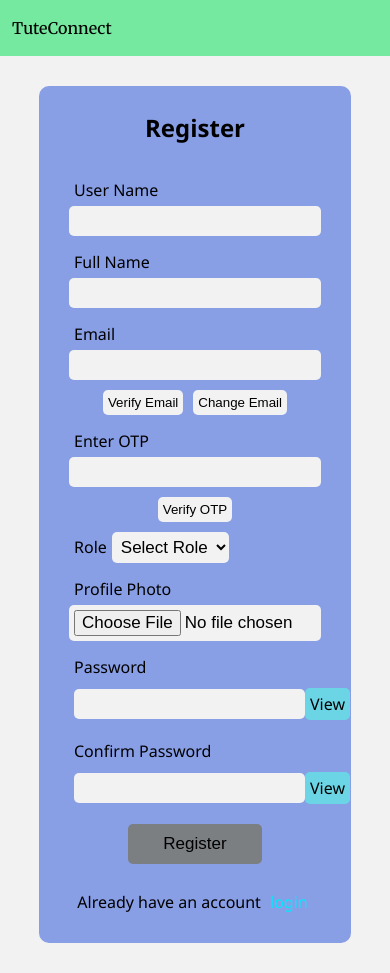
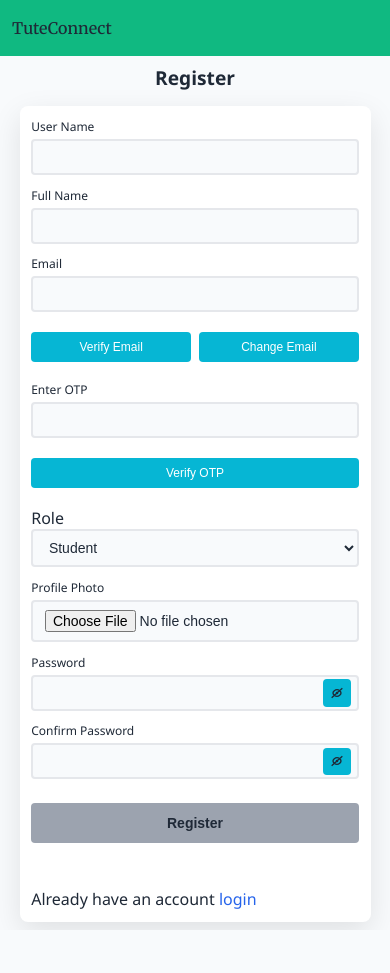
Before and after one commit to mdIbtisamAnsari/Front_TC, a React (Vite) app: page /register in a window 390 px wide. After the commit the page ends 930 px from the top, so only its background shows below. Built offline with nearby package versions, Linux system fonts and the light colour scheme; no server answers.

Commit message:
feat: enhance UI with new home and registration styles, improve responsiveness, and update color variables

```diff
--- a/src/index.css
+++ b/src/index.css
@@ -1,23 +1,23 @@
 :root{
-  --background-colour: #f2f2f2;
-  --primary-navbar-colour: #74e99f;
-  --link-active: #6b83f7;
-  --text-colour: rgb(0, 0, 0);
-  --registration-background: #6bd5e5;
-  --primary-colour:#889ee5;
-  --secondary-colour: #efb146;
-  --link-colour: rgb(0, 234, 255);
+  --background-colour: #f8fafc;
+  --primary-navbar-colour: #10b981;
+  --link-active: #3b82f6;
+  --text-colour: #1f2937;
+  --registration-background: #06b6d4;
+  --primary-colour: #ffffff;
+  --secondary-colour: #f59e0b;
+  --link-colour: #2563eb;
 }
 
 .darkMode{
-  --background-colour: #232222;
-  --primary-navbar-colour: #2a2a2a;
-  --link-active: #8a9cff;
-  --text-colour: #f0f0f0;
-  --registration-background: #465051;
-  --primary-colour:#373737;
-  --secondary-colour: #222121;
-  --link-colour:rgb(147, 147, 255);
+  --background-colour: #111827;
+  --primary-navbar-colour: #065f46;
+  --link-active: #60a5fa;
+  --text-colour: #f9fafb;
+  --registration-background: #0e7490;
+  --primary-colour: #1f2937;
+  --secondary-colour: #d97706;
+  --link-colour: #93c5fd;
 }
 
 html, body {
--- a/src/pages/Home.jsx
+++ b/src/pages/Home.jsx
@@ -1,15 +1,61 @@
-import { useState, useEffect } from 'react'
-import { loginUser } from '../api/login.api.js'
-
+import { Link } from 'react-router-dom'
+import './home.css'
 
 const Home = () => {
-  const [data, setData] = useState()
+  return (
+    <div className="home-container">
+      <section className="hero-section">
+        <div className="hero-content">
+          <h1 className="hero-title">Welcome to Tute Connect</h1>
+          <p className="hero-subtitle">
+            Connecting students with qualified tutors for personalized learning experiences
+          </p>
+          <div className="cta-buttons">
+            <Link to="/register" className="btn btn-primary">Find a Tutor</Link>
+            <Link to="/register" className="btn btn-secondary">Become a Tutor</Link>
+          </div>
+        </div>
+      </section>
 
-  return (
-    <div>
-      <h1>Home</h1>
-      <pre>{JSON.stringify(data, null, 2)}</pre>
-      </div>
+      <section className="features-section">
+        <h2 className="section-title">Why Choose Tute Connect?</h2>
+        <div className="features-grid">
+          <div className="feature-card">
+            <h3>Qualified Tutors</h3>
+            <p>Connect with experienced and verified tutors across various subjects</p>
+          </div>
+          <div className="feature-card">
+            <h3>Flexible Learning</h3>
+            <p>Schedule sessions that fit your availability and learning pace</p>
+          </div>
+          <div className="feature-card">
+            <h3>Affordable Rates</h3>
+            <p>Find tutoring services that match your budget and requirements</p>
+          </div>
+        </div>
+      </section>
+
+      <section className="how-it-works">
+        <h2 className="section-title">How It Works</h2>
+        <div className="steps-container">
+          <div className="step">
+            <div className="step-number">1</div>
+            <h3>Sign Up</h3>
+            <p>Create your account as a student or tutor</p>
+          </div>
+          <div className="step">
+            <div className="step-number">2</div>
+            <h3>Connect</h3>
+            <p>Browse and connect with suitable matches</p>
+          </div>
+          <div className="step">
+            <div className="step-number">3</div>
+            <h3>Learn</h3>
+            <p>Start your personalized learning journey</p>
+          </div>
+        </div>
+      </section>
+    </div>
   )
 }
 
--- a/src/pages/Register.css
+++ b/src/pages/Register.css
@@ -1,85 +1,193 @@
-.registration-container{
-    border-radius: 10px;
-    background: var(--primary-colour);
-    margin: 60px 10vw 0px;
-    padding: 20px;
-    align-items: center;
-    transform: translateY(-30px);
-}
-.registration-container h2 {
-    text-align: center;
-    margin-bottom: 15px;
-}
-.registration-container * {
-    padding: 5px;
-}
-.registration-container form {
+.registration-container {
+  min-height: calc(100vh - 56px);
+  background: var(--background-colour);
   display: flex;
   flex-direction: column;
   align-items: center;
+  justify-content: center;
+  padding: clamp(5px, 2vw, 40px) clamp(5px, 2vw, 20px);
+  box-sizing: border-box;
+  width: 100vw;
+  max-width: 100%;
+  overflow-x: hidden;
 }
 
-.form-element{
+.registration-container h2 {
+  text-align: center;
+  margin-bottom: clamp(15px, 4vw, 30px);
+  color: var(--text-colour);
+  font-size: clamp(1.2rem, 4vw, 2rem);
+  font-weight: 600;
+}
+
+.registrationForm {
+  background: var(--primary-colour);
+  width: clamp(280px, 90vw, 500px);
+  padding: clamp(10px, 3vw, 40px);
+  border-radius: clamp(8px, 2vw, 16px);
+  box-shadow: 0 10px 30px rgba(0, 0, 0, 0.1);
+  display: flex;
+  flex-direction: column;
+  gap: clamp(10px, 3vw, 20px);
+  box-sizing: border-box;
+  max-width: 90vw;
+}
+
+.form-element {
   display: flex;
   flex-direction: column;
   width: 100%;
 }
-.form-element input, .role select {
+
+.form-element label {
+  margin-bottom: clamp(4px, 1vw, 8px);
+  color: var(--text-colour);
+  font-weight: 500;
+  font-size: clamp(12px, 2.5vw, 14px);
+}
+
+.form-element input,
+.role select {
   background: var(--background-colour);
-    border: none;
-    border-radius: 5px;
-    padding: 5px;
-    font-size: 17px;
+  border: 2px solid #e5e7eb;
+  border-radius: clamp(4px, 1vw, 8px);
+  padding: clamp(8px, 2vw, 12px) clamp(10px, 3vw, 16px);
+  font-size: clamp(14px, 3vw, 16px);
+  color: var(--text-colour);
+  transition: border-color 0.3s ease;
+  width: 100%;
+  box-sizing: border-box;
+}
 
+.role option {
+  background: var(--background-colour);
+  color: var(--text-colour);
+  padding: clamp(8px, 2vw, 12px);
+  font-size: clamp(14px, 3vw, 16px);
+}
+
+.form-element input:focus,
+.role select:focus {
+  outline: none;
+  border-color: var(--primary-navbar-colour);
+}
+
+.form-element input:disabled {
+  background: #f3f4f6;
+  color: #9ca3af;
+  cursor: not-allowed;
+}
+
+.pass {
+  display: flex;
+  align-items: center;
+  position: relative;
+  width: 100%;
+}
+
+.pass input {
+  flex: 1;
+  padding-right: clamp(35px, 8vw, 50px);
 }
 
 .password_container {
+  position: absolute;
+  right: clamp(6px, 2vw, 12px);
   cursor: pointer;
   background: var(--registration-background);
   border: none;
-    border-radius: 5px;
-    padding: 5px;
-    width: fit-content
-}
-.pass{
+  border-radius: clamp(3px, 1vw, 6px);
+  padding: clamp(4px, 1.5vw, 8px);
   display: flex;
   align-items: center;
-    input{
-        width: 80vw;
-    }
+  justify-content: center;
+  color: white;
+  transition: background-color 0.2s;
 }
 
-.button-box *{
-    margin: 0 5px;
-    background: var(--background-colour);
-    border: none;
-    border-radius: 5px;
+.password_container:hover {
+  background: var(--link-active);
 }
-.button-box *:disabled{
-    margin: 0 5px;
-    background: rgba(82, 82, 104, 0.552);
-    border: none;
-    border-radius: 5px;
-}
+
 .role {
   width: 100%;
 }
-.reg-but{
-    background-color: var(--secondary-colour);
-    padding: 10px 30px;
-    border: none;
-    border-radius: 5px;
-    font-size: 17px;
-    margin-top: 10px;
+
+.role select {
+  width: 100%;
   cursor: pointer;
 }
-.reg-but:disabled{
-    background: rgb(124, 127, 130);
+
+.role select option{
+  cursor: pointer;
+  position: relative;
 }
-input:disabled{
-    color: rgb(124, 127, 130);
+
+.button-box {
+  display: flex;
+  gap: clamp(5px, 2vw, 10px);
+  margin: clamp(5px, 2vw, 10px) 0;
 }
-a{
+
+.button-box button {
+  flex: 1;
+  background: var(--registration-background);
+  color: white;
+  border: none;
+  border-radius: clamp(4px, 1vw, 8px);
+  padding: clamp(8px, 2vw, 10px) clamp(12px, 3vw, 16px);
+  font-size: clamp(12px, 2.5vw, 14px);
+  font-weight: 500;
+  cursor: pointer;
+  transition: background-color 0.2s;
+}
+
+.button-box button:hover:not(:disabled) {
+  background: var(--link-active);
+}
+
+.button-box button:disabled {
+  background: #9ca3af;
+  cursor: not-allowed;
+}
+
+.reg-but {
+  background: var(--secondary-colour);
+  color: white;
+  padding: clamp(12px, 3vw, 16px) clamp(16px, 4vw, 30px);
+  border: none;
+  border-radius: clamp(4px, 1vw, 8px);
+  font-size: clamp(14px, 3vw, 16px);
+  font-weight: 600;
+  margin-top: clamp(10px, 3vw, 20px);
+  cursor: pointer;
+  transition: background-color 0.2s, transform 0.2s;
+  width: 100%;
+}
+
+.reg-but:hover:not(:disabled) {
+  background: #d97706;
+  transform: translateY(-1px);
+}
+
+.reg-but:disabled {
+  background: #9ca3af;
+  cursor: not-allowed;
+  transform: none;
+}
+
+a {
   color: var(--link-colour);
   text-decoration: none;
+  font-weight: 500;
 }
+
+a:hover {
+  text-decoration: underline;
+}
+
+.registration-container > div:last-child {
+  text-align: center;
+  margin-top: clamp(10px, 3vw, 20px);
+  color: var(--text-colour);
+}
--- a/src/pages/Register.jsx
+++ b/src/pages/Register.jsx
@@ -97,7 +97,7 @@ const Register = () => {
       <h2>Register</h2>
       <form className="registrationForm" onSubmit={handleSubmit}>
         <div className='form-element'>
-          <label>User Name{alreadyUserName ? (<span style={{ color: "red" }}>Already exist</span>) : ""}</label>
+          <label>User Name  {alreadyUserName ? (<span style={{ color: "red" }}>Already exist</span>) : ""}</label>
           <input
             type="text"
             value={userName}
@@ -109,7 +109,7 @@ const Register = () => {
           />
         </div>
         <div className='form-element'>
-          <label>Full Name</label>
+          <label>Full Name  </label>
           <input
             type="text"
             value={fullName}
@@ -118,7 +118,7 @@ const Register = () => {
           />
         </div>
         <div className='form-element'>
-          <label>Email{emailVerified ? (<span style={{ color: "green" }}>Verified</span>) : ""}{alreadyEmail ? (<span style={{ color: "red" }}>Already exist</span>) : ""}{notValidEmail ? (<span style={{ color: "red" }}>Enter a valid Email</span>) : ""}</label>
+          <label>Email  {emailVerified ? (<span style={{ color: "green" }}>Verified</span>) : ""}{alreadyEmail ? (<span style={{ color: "red" }}>Already exist</span>) : ""}{notValidEmail ? (<span style={{ color: "red" }}>Enter a valid Email</span>) : ""}</label>
           <input
             type="email"
             value={email}
@@ -149,7 +149,7 @@ const Register = () => {
         </div>
 
         <div className='form-element'>
-          <label>Enter OTP{incorrectOtp ? (<span style={{ color: 'red' }}>Incorrect OTP</span>) : ''}</label>
+          <label>Enter OTP  {incorrectOtp ? (<span style={{ color: 'red' }}>Incorrect OTP</span>) : ''}</label>
           <input
             type='text'
             value={inputOtp}
@@ -172,13 +172,12 @@ const Register = () => {
           </button>
         </div>
         <div className='role'>
-          <label>Role</label>
+          <label>Role  </label>
           <select
             value={role}
             onChange={(e) => setRole(e.target.value)}
             required
           >
-            <option value="">Select Role</option>
             <option value="student">Student</option>
             <option value="tutor">Tutor</option>
           </select>
@@ -202,7 +201,7 @@ const Register = () => {
               required
             />
             <span className="password_container" onClick={handleShowPassword}>
-              {showPassword ? 'Hide' : 'View'}
+              {showPassword ? <GrView/> : <GrHide/>}
             </span>
           </div>
 
@@ -217,7 +216,7 @@ const Register = () => {
               required
             />
             <span className="password_container" onClick={handleShowConfirmPassword} >
-              {showConfirmPassword ? 'Hide' : 'View'}
+              {showConfirmPassword ? <GrView/> : <GrHide/>}
             </span>
           </div>
 
--- a/vite.config.js
+++ b/vite.config.js
@@ -5,6 +5,8 @@ import react from '@vitejs/plugin-react'
 export default defineConfig({
   plugins: [react()],
   server: {
+    host:true,
+    port: 5173,
     proxy: {
       '/api': {
         target: 'http://localhost:3000',
```
Also changed, not shown: src/pages/home.css (+172 -0 lines). Lines whose indentation alone changed are shown as unchanged.
